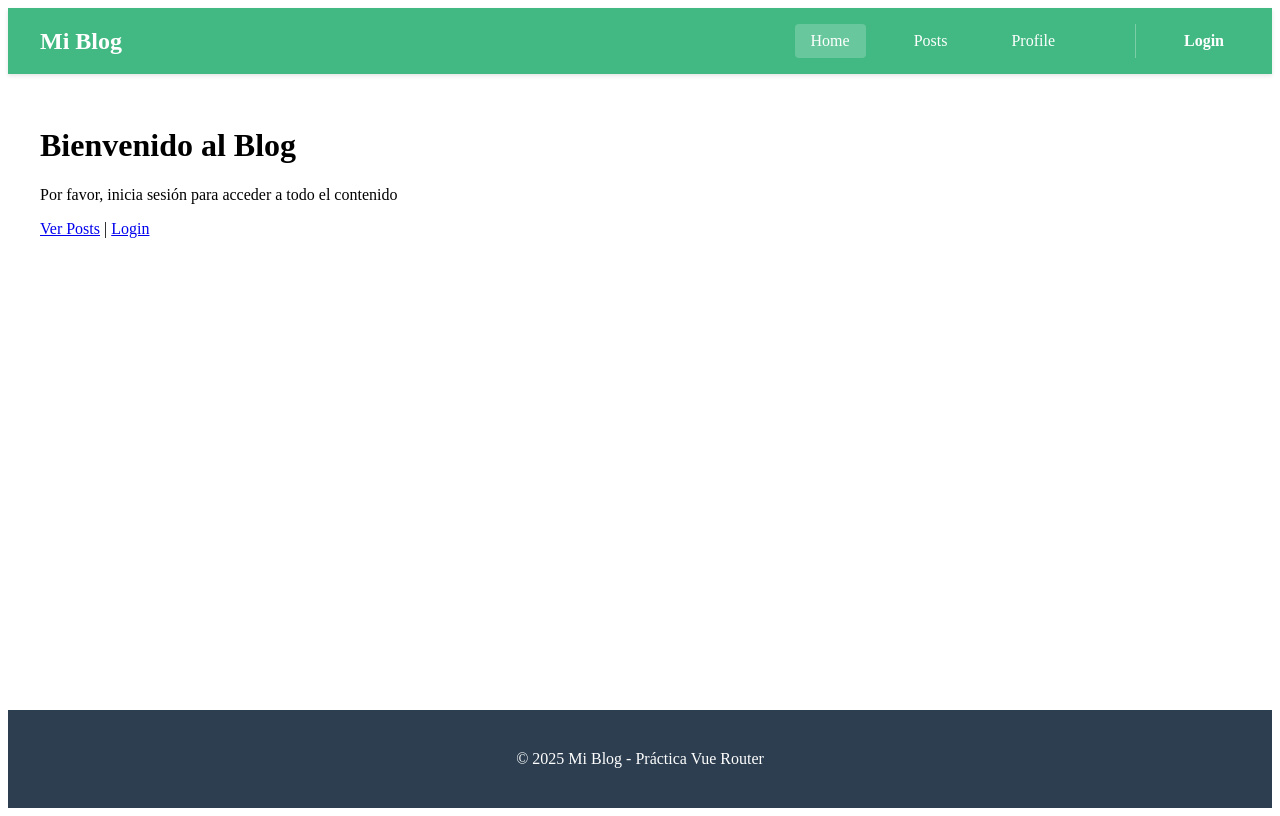
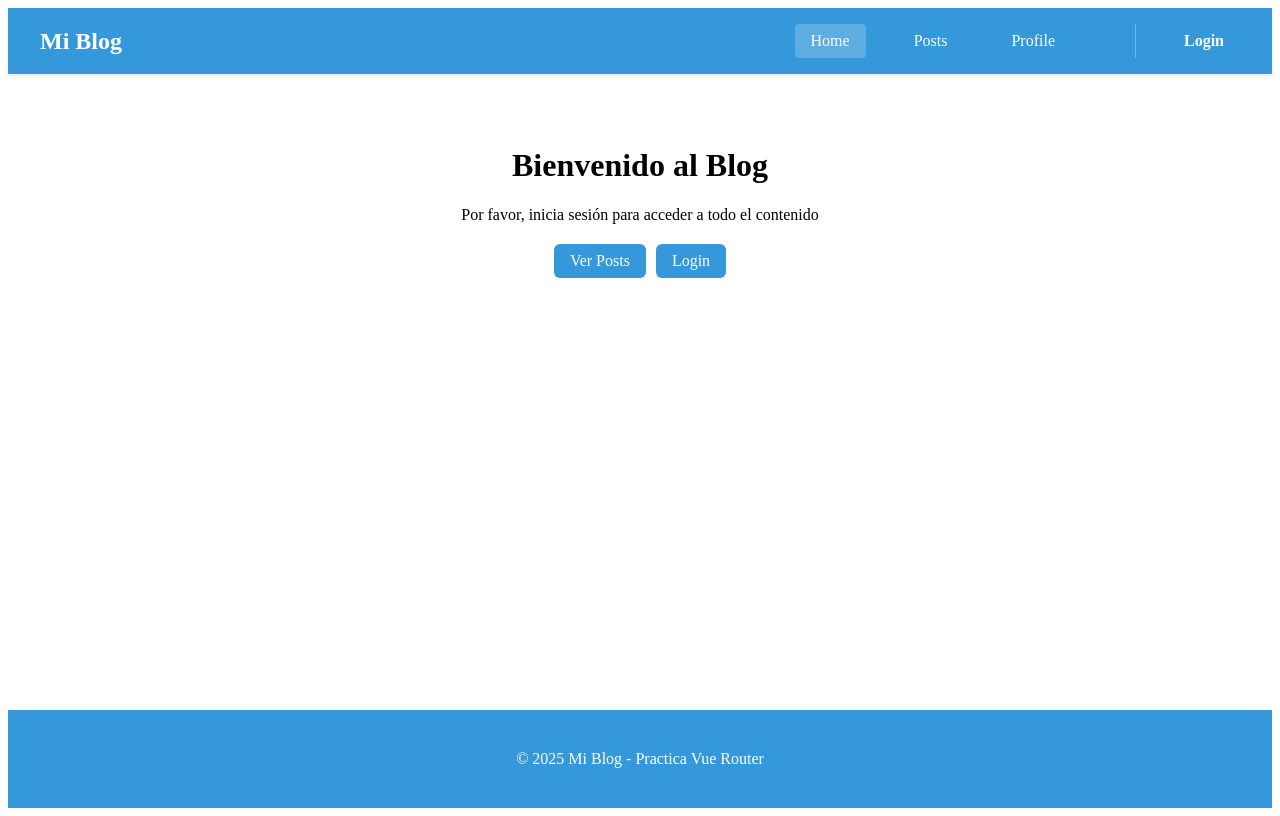
Before and after one commit to Avenger7225/safe-guard-routes, a Vue app: page / in a window 1280 px wide. Built offline with nearby package versions, Linux system fonts and the light colour scheme.

Commit message:
se agregaron estilos

```diff
--- a/src/App.vue
+++ b/src/App.vue
@@ -23,6 +23,7 @@
               Logout
             </button>
           </div>
+
         </div>
       </nav>
     </header>
@@ -33,7 +34,7 @@
     </main>
 
     <footer>
-      <p>&copy; 2025 Mi Blog - Práctica Vue Router</p>
+      <p>&copy; 2025 Mi Blog - Practica Vue Router</p>
     </footer>
   </div>
 </template>
@@ -59,7 +60,7 @@ const handleLogout = () => {
 }
 
 header {
-  background: #42b983;
+  background: #3498db;
   color: white;
   padding: 1rem 2rem;
   box-shadow: 0 2px 4px rgba(0,0,0,0.1);
@@ -147,7 +148,7 @@ main {
 }
 
 footer {
-  background: #2c3e50;
+  background: #3498db;
   color: white;
   text-align: center;
   padding: 1.5rem;
--- a/src/router/index.js
+++ b/src/router/index.js
@@ -91,7 +91,7 @@ router.beforeEach(async (to, from, next) => {
   const isValid = await new Promise((resolve) => {
     setTimeout(() => {
       resolve(authStore.isAuthenticated)
-    }, 1000) // delay de 1 segundo
+    }, 1000) // 1000 = delay de 1 segundo
   })
 
   // Verificar si la ruta requiere autenticacion
--- a/src/views/Home.vue
+++ b/src/views/Home.vue
@@ -1,17 +1,39 @@
 <template>
   <div class="home">
     <h1>Bienvenido al Blog</h1>
+
     <p v-if="authStore.isAuthenticated">
       Hola, {{ authStore.user.name }}!
       <span v-if="authStore.userRole === 'admin'">(Administrador)</span>
     </p>
     <p v-else>Por favor, inicia sesión para acceder a todo el contenido</p>
 
-    <nav>
-      <router-link to="/posts">Ver Posts</router-link> |
-      <router-link to="/login" v-if="!authStore.isAuthenticated">Login</router-link>
-      <router-link to="/dashboard" v-if="authStore.userRole === 'admin'">Dashboard</router-link>
-      <button v-if="authStore.isAuthenticated" @click="handleLogout">Logout</button>
+    <nav class="auth-buttons">
+      <router-link to="/posts" class="btn-auth">Ver Posts</router-link>
+
+      <router-link
+        to="/login"
+        v-if="!authStore.isAuthenticated"
+        class="btn-auth"
+      >
+        Login
+      </router-link>
+
+      <router-link
+        to="/dashboard"
+        v-if="authStore.userRole === 'admin'"
+        class="btn-auth"
+      >
+        Dashboard
+      </router-link>
+
+      <button
+        v-if="authStore.isAuthenticated"
+        @click="handleLogout"
+        class="btn-auth btn-logout"
+      >
+        Logout
+      </button>
     </nav>
   </div>
 </template>
@@ -28,3 +50,48 @@ const handleLogout = () => {
   router.push('/')
 }
 </script>
+
+<style scoped>
+.home {
+  max-width: 800px;
+  margin: 0 auto;
+  padding: 20px;
+  text-align: center;
+}
+
+.auth-buttons {
+  display: flex;
+  flex-wrap: wrap;
+  justify-content: center;
+  gap: 10px;
+  margin-top: 20px;
+}
+
+/* Estilo base de los botones y links */
+.btn-auth {
+  display: inline-block;
+  padding: 8px 16px;
+  border-radius: 6px;
+  font-weight: 500;
+  text-decoration: none;
+  text-align: center;
+  cursor: pointer;
+  transition: background-color 0.2s, transform 0.2s;
+  border: none;
+  color: white;
+  background-color: #3498db;
+}
+
+.btn-auth:hover {
+  background-color: #2980b9;
+  transform: translateY(-2px);
+}
+
+.btn-logout {
+  background-color: #e74c3c;
+}
+
+.btn-logout:hover {
+  background-color: #c0392b;
+}
+</style>
--- a/src/views/Login.vue
+++ b/src/views/Login.vue
@@ -119,7 +119,6 @@ const handleLogin = async () => {
   justify-content: center;
   align-items: center;
   min-height: 100vh;
-  background: linear-gradient(135deg, #667eea 0%, #764ba2 100%);
   padding: 20px;
 }
 
@@ -225,7 +224,7 @@ input:disabled {
 
 .login-button {
   padding: 14px;
-  background: linear-gradient(135deg, #667eea 0%, #764ba2 100%);
+  background: #3498db;
   color: white;
   border: none;
   border-radius: 8px;
--- a/src/views/PostList.vue
+++ b/src/views/PostList.vue
@@ -39,10 +39,15 @@
     </router-link> -->
 
     <!-- Lista de posts -->
-    <div v-for="post in filteredPosts" :key="post.id" class="post-card">
-      <h3>{{ post.title }}</h3>
-      <p>Autor: {{ post.author }}</p>
-      <p>{{ post.excerpt }}</p>
+  <div class="grid grid-cols-1 sm:grid-cols-2 lg:grid-cols-3 gap-6">
+    <div
+      v-for="post in filteredPosts"
+      :key="post.id"
+      class="post-card bg-white rounded-xl shadow-md p-6 hover:shadow-xl transition-shadow duration-300"
+    >
+      <h3 class="text-xl font-semibold mb-2">{{ post.title }}</h3>
+      <p class="text-gray-500 text-sm mb-4">Autor: {{ post.author }}</p>
+      <p class="text-gray-700 mb-4">{{ post.excerpt }}</p>
 
       <router-link
         :to="{
@@ -50,10 +55,12 @@
           params: { id: post.id },
           query: route.query
         }"
+        class="inline-block bg-blue-600 text-white px-4 py-2 rounded hover:bg-blue-700 transition-colors duration-200"
       >
         Leer más
       </router-link>
     </div>
+  </div>
 
     <p v-if="filteredPosts.length === 0 && filters.author">
       No se encontraron posts del autor "{{ filters.author }}".
@@ -82,6 +89,7 @@ const allPosts = ref([
   { id: 3, title: 'Vue Router 4', excerpt: 'Navegación en Vue...', author: 'Pedro', category: 'router' },
 ])
 
+// Leer parametros de la URL
 const readQueryParams = () => {
   filters.value.category = route.query.category || ''
   filters.value.author = route.query.author || ''
@@ -89,7 +97,6 @@ const readQueryParams = () => {
   filters.value.sort = route.query.sort || 'reciente'
 }
 
-// Mantener sincronía con la URL
 onMounted(() => readQueryParams())
 watch(() => route.query, () => readQueryParams(), { deep: true })
 
@@ -132,7 +139,7 @@ const hasActiveFilters = computed(() => {
   )
 })
 
-// Filtrar posts tomando en cuenta los filtros actuales
+// Filtrar posts en tiempo real
 const filteredPosts = computed(() => {
   let result = allPosts.value
 
@@ -167,32 +174,75 @@ const filteredPosts = computed(() => {
 </script>
 
 <style scoped>
+/* Inputs de filtros */
 .input-filter {
   padding: 6px;
   margin: 8px 0;
   border: 1px solid #ccc;
   border-radius: 4px;
+  width: 100%;
+  box-sizing: border-box;
 }
 
+/* Botón para limpiar filtros */
 .btn-clear {
   background-color: #e74c3c;
   color: white;
   border: none;
-  padding: 6px 10px;
+  padding: 6px 12px;
   border-radius: 6px;
   cursor: pointer;
   margin-left: 10px;
+  transition: background-color 0.2s;
 }
 
 .btn-clear:hover {
   background-color: #c0392b;
 }
 
+/* Cards de posts */
 .post-card {
+  background-color: #fff;
   border: 1px solid #ddd;
-  padding: 12px;
+  border-radius: 10px;
+  padding: 16px;
+  margin-top: 10px;
+  box-shadow: 0 2px 6px rgba(0,0,0,0.05);
+  transition: box-shadow 0.3s, transform 0.2s;
+}
+
+.post-card:hover {
+  box-shadow: 0 6px 15px rgba(0,0,0,0.1);
+  transform: translateY(-2px);
+}
+
+/* Título de post */
+.post-card h3 {
+  font-size: 1.2rem;
+  font-weight: 600;
+  margin-bottom: 8px;
+}
+
+.post-card p {
+  margin-bottom: 8px;
+  color: #555;
+  font-size: 0.95rem;
+}
+
+/* Link "Leer más" */
+.post-card a {
+  display: inline-block;
+  padding: 6px 12px;
+  background-color: #3498db;
+  color: white;
   border-radius: 6px;
-  margin-top: 10px;
+  text-decoration: none;
+  font-size: 0.9rem;
+  transition: background-color 0.2s;
+}
+
+.post-card a:hover {
+  background-color: #2980b9;
 }
 
 .link-preset {
```
